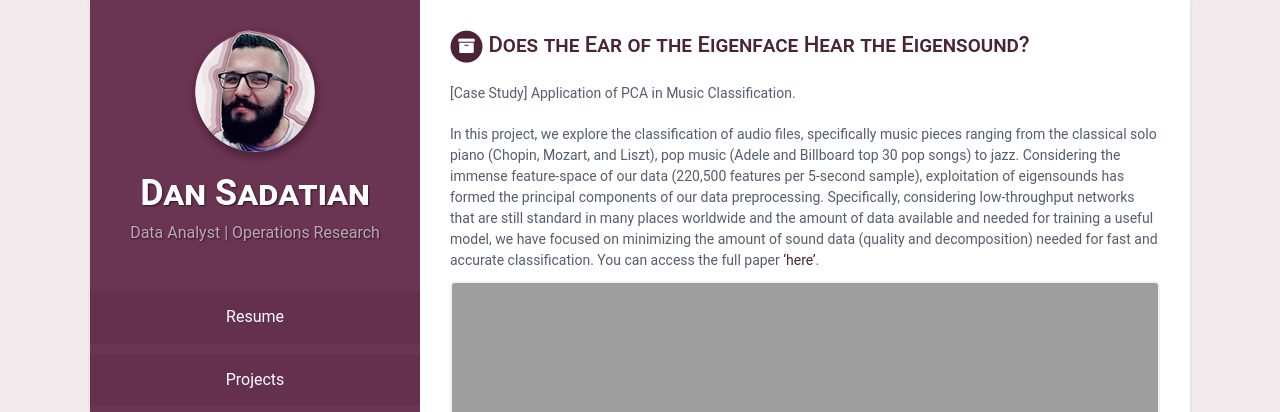
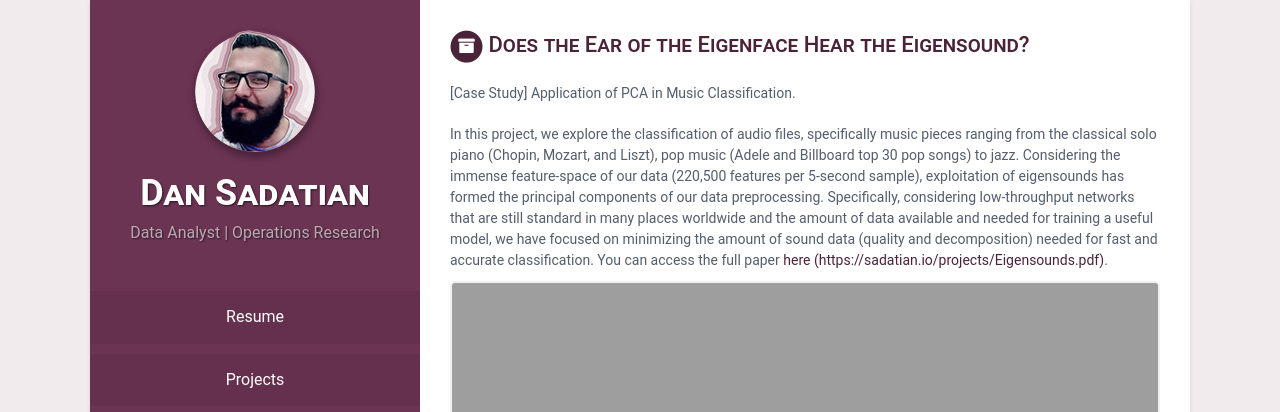
Before and after one commit to sadatian/sadatian.github.io, a Jekyll site: the page built from _posts/2018-04-10-eigsound.md, in a window 1280 px wide, cut to the strip 0-412 px from the top of the page. Built offline with Jekyll 4.4.1, drawn with Linux system fonts in a browser that asks for light colours; some web fonts are replaced; some of the changed lines change nothing that is shown.

Commit message:
Update 2018-04-10-eigsound.md

```diff
--- a/_posts/2018-04-10-eigsound.md
+++ b/_posts/2018-04-10-eigsound.md
@@ -5,4 +5,4 @@ tagline: "[Case Study] Application of PCA in Music Classification."
 frame: "https://sadatian.io/projects/eigensounds.html"
 permalink: /projects/:title
 ---
-In this project, we explore the classification of audio files, specifically music pieces ranging from the classical solo piano (Chopin, Mozart, and Liszt), pop music (Adele and Billboard top 30 pop songs) to jazz. Considering the immense feature-space of our data (220,500 features per 5-second sample), exploitation of eigensounds has formed the principal components of our data preprocessing. Specifically, considering low-throughput networks that are still standard in many places worldwide and the amount of data available and needed for training a useful model, we have focused on minimizing the amount of sound data (quality and decomposition) needed for fast and accurate classification. You can access the full paper ['here'](https://sadatian.io/projects/Eigensounds.pdf).
+In this project, we explore the classification of audio files, specifically music pieces ranging from the classical solo piano (Chopin, Mozart, and Liszt), pop music (Adele and Billboard top 30 pop songs) to jazz. Considering the immense feature-space of our data (220,500 features per 5-second sample), exploitation of eigensounds has formed the principal components of our data preprocessing. Specifically, considering low-throughput networks that are still standard in many places worldwide and the amount of data available and needed for training a useful model, we have focused on minimizing the amount of sound data (quality and decomposition) needed for fast and accurate classification. You can access the full paper [here (https://sadatian.io/projects/Eigensounds.pdf)](https://sadatian.io/projects/Eigensounds.pdf).
```
